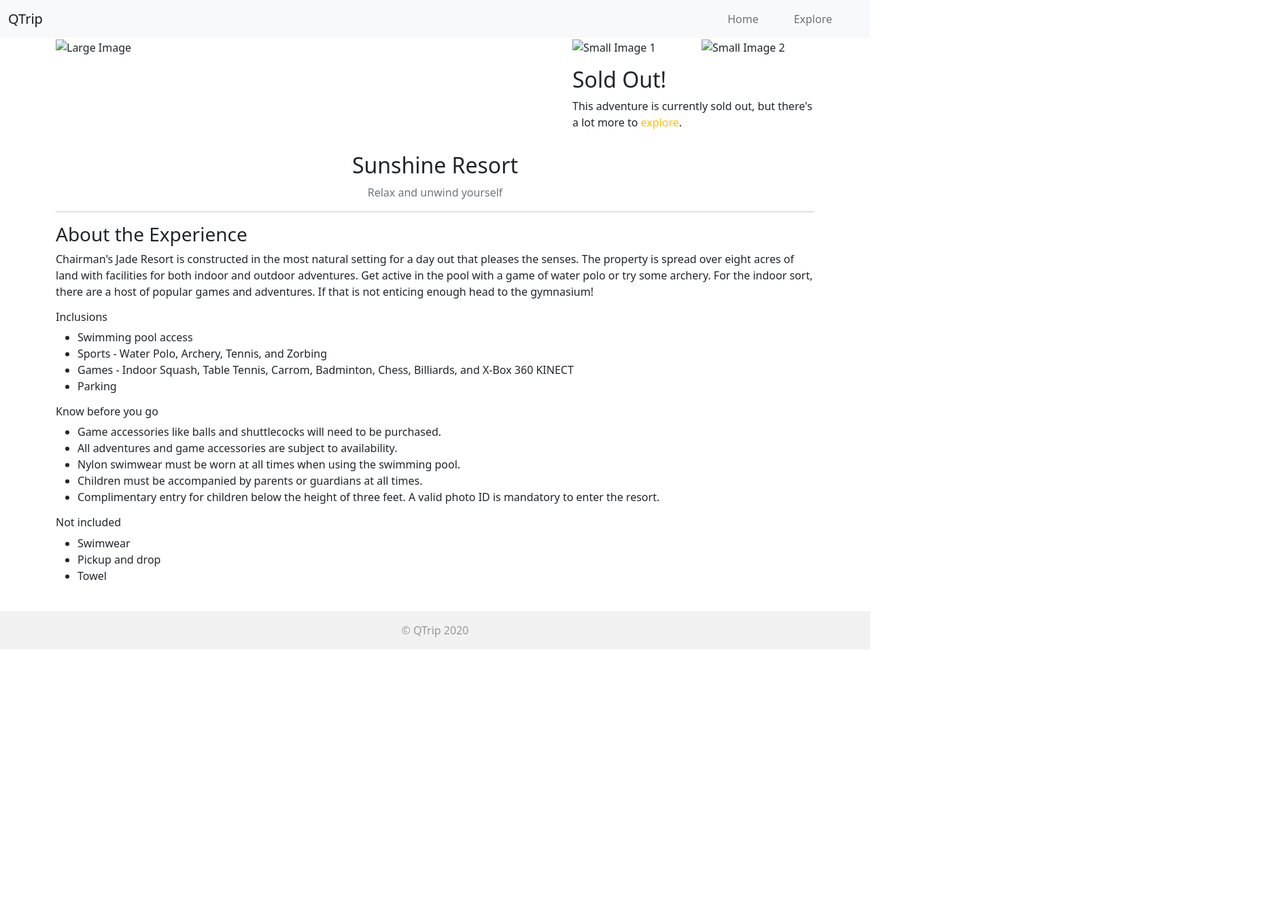
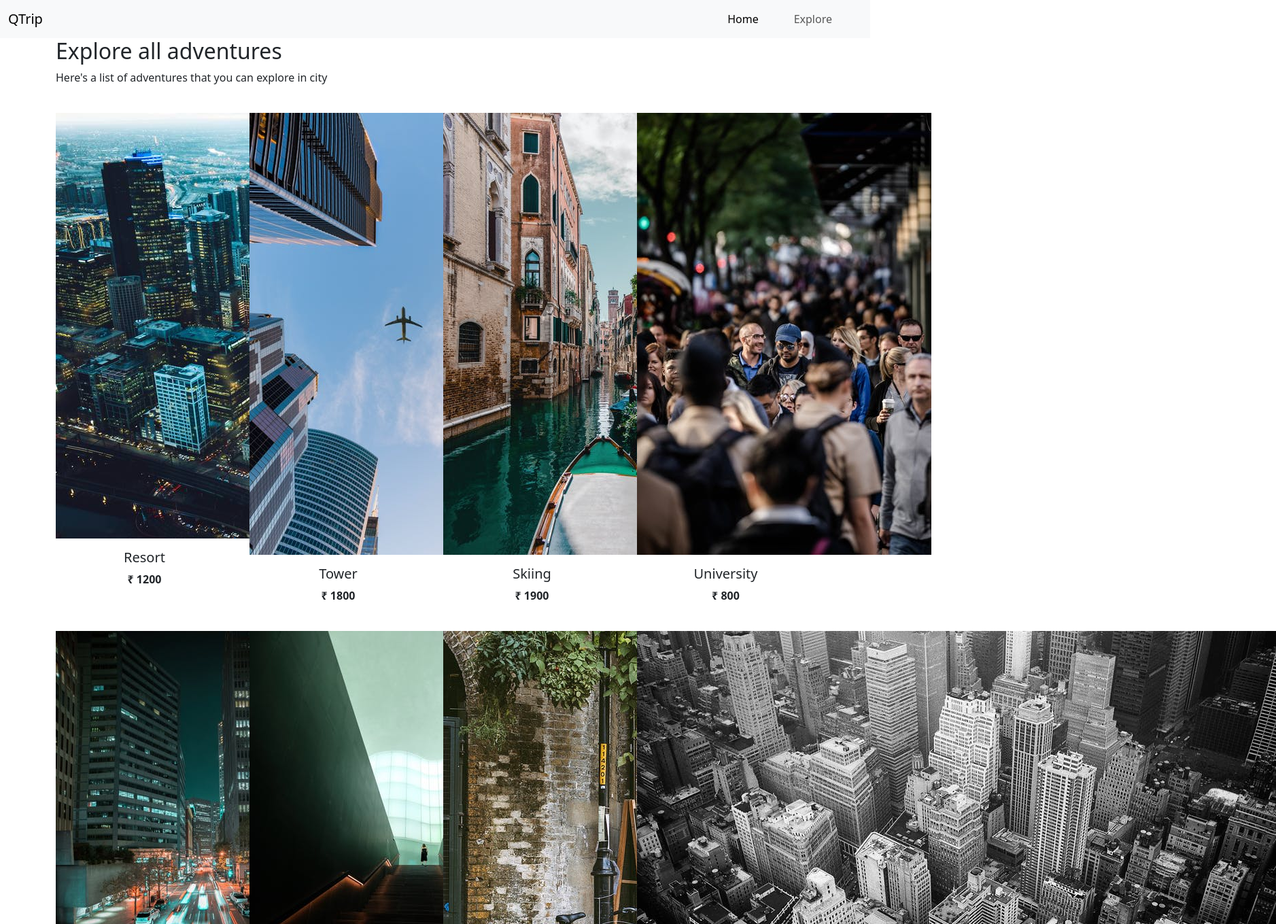
Before and after one commit to Lokeshvenkat/frontend, a plain HTML site: page Q Trip Static/pages/adventures/index.html in a window 1280 px wide. Shown: the top 1359 px of the page at 68% size, 1877 px wide, since content can reach past the window. Before the commit the page ends 955 px from the top, so only its background shows below. Drawn offline with nearby package versions, Linux system fonts and the light colour scheme.

Commit message:
Update index.html

```diff
--- a/Q Trip Static/pages/adventures/index.html
+++ b/Q Trip Static/pages/adventures/index.html
@@ -2,104 +2,177 @@
 <html lang="en">
 
 <head>
+    <!-- Set character encoding and viewport for responsive design -->
     <meta charset="UTF-8" />
     <meta name="viewport" content="width=device-width, initial-scale=1.0" />
+
+    <!-- Page title shown in browser tab -->
     <title>QTrip Adventures</title>
+
+    <!-- Link to Bootstrap CSS for responsive layout and components -->
+    <link href="https://cdn.jsdelivr.net/npm/bootstrap@5.3.0-alpha1/dist/css/bootstrap.min.css" rel="stylesheet"
+        integrity="sha384-GLhlTQ8iRABdZLl6O3oVMWSktQOp6b7In1Zl3/Jr59b6EGGoI1aFkw7cmDA6j6gD" crossorigin="anonymous">
+
+    <!-- Custom stylesheet -->
     <link rel="stylesheet" href="../../css/styles.css" />
-  <link href="https://cdn.jsdelivr.net/npm/bootstrap@5.0.2/dist/css/bootstrap.min.css" rel="stylesheet" integrity="sha384-EVSTQN3/azprG1Anm3QDgpJLIm9Nao0Yz1ztcQTwFspd3yD65VohhpuuCOmLASjC" crossorigin="anonymous">
 </head>
 
 <body>
     <!-- TODO: MODULE_ADVENTURES_GRID -->
-  <!-- 1. Copy navigation bar HTML from Landing page document -->
+    <!-- Navigation bar copied from landing page -->
+    <nav>
+        <nav class="navbar navbar-expand-sm bg-body-tertiary">
+            <div class="container-fluid d-flex">
+                <!-- QTrip brand/logo -->
+                <a class="navbar-brand" href="../../index.html">QTrip</a>
 
-  <nav class="navbar navbar-expand-lg navbar-light bg-light">
-    <div class="container-fluid">
-        <a class="navbar-brand" href="/workspace/lokeshvenkat36-ME_QTRIPSTATIC/index.html">QTrip</a>
-        <button class="navbar-toggler" type="button" data-bs-toggle="collapse" data-bs-target="#navbarNav" aria-controls="navbarNav" aria-expanded="false" aria-label="Toggle navigation">
+                <!-- Toggler for mobile view -->
+                <button class="navbar-toggler" type="button" data-bs-toggle="collapse"
+                    data-bs-target="#navbarNavAltMarkup" aria-controls="navbarNavAltMarkup" aria-expanded="false"
+                    aria-label="Toggle navigation">
                     <span class="navbar-toggler-icon"></span>
                 </button>
-        <div class="collapse navbar-collapse" id="navbarNav">
-            <ul class="navbar-nav ms-auto">
-                <li class="nav-item">
-                    <a class="nav-link" href="/workspace/lokeshvenkat36-ME_QTRIPSTATIC/index.html">Home</a>
-                </li>
-                <li class="nav-item">
-                    <a class="nav-link" href="/workspace/lokeshvenkat36-ME_QTRIPSTATIC/pages/adventures/resort/adventures-grid.html">Explore</a>
-                </li>
-            </ul>
+
+                <!-- Navigation links -->
+                <div class="collapse navbar-collapse justify-content-end" id="navbarNavAltMarkup">
+                    <div class="navbar-nav">
+                        <a class="nav-link active" aria-current="page" href="../../index.html" target="_blank">Home</a>
+                        <a class="nav-link" href="#">Explore</a>
                     </div>
                 </div>
         </nav>
+    </nav>
+
+    <!-- Main container for page content -->
     <div class="container">
-  <div class="row">
-      <div class="col-md-8">
-          <img src="/workspace/lokeshvenkat36-ME_QTRIPSTATIC/assets/adventures/resort/resort1.jpg" alt="Large Image" class="img-fluid">
-      </div>
-      <div class="col-md-4">
-          <div class="row">
-              <div class="col-6">
-                  <img src="/workspace/lokeshvenkat36-ME_QTRIPSTATIC/assets/adventures/resort/resort2.jpg" alt="Small Image 1" class="img-fluid">
-              </div>
-              <div class="col-6">
-                  <img src="/workspace/lokeshvenkat36-ME_QTRIPSTATIC/assets/adventures/resort/resort3.jpg" alt="Small Image 2" class="img-fluid">
+        <!-- Header for adventure grid section -->
+        <hedaer class="adventure-grid-header">
+            <h2>Explore all adventures</h2>
+            <!-- Description text under the header -->
+            <p class="adventure-paragraph mb-0"></p>Here's a list of adventures that you can explore in city</p>
+        </hedaer>
+
+        <!-- Adventure cards grid -->
+        <div class="content row py-0">
+            <!-- TODO: MODULE_ADVENTURES_GRID -->
+            <!-- Grid items for each adventure -->
+            <!-- Each tile has image, title, and price, and links to adventure detail -->
+
+            <!-- Adventure 1: Resort -->
+            <div class="tile-2 col-6 col-lg-3 mt-4">
+                <a href="./resort/index.html" target="_blank">
+                    <div class="tile-4">
+                        <img src="../../assets/adventures/resort.jpg" alt="Resort">
+                        <div class="tile-3 text-center pt-3 px-2">
+                            <h5>Resort</h5>
+                            <p><b>₹ 1200</b></p>
                         </div>
                     </div>
-          <div class="mt-3">
-              <h2>Sold Out!</h2>
-              <p>
-                  This adventure is currently sold out, but there's a lot more to
-                  <a href="/workspace/lokeshvenkat36-ME_QTRIPSTATIC/pages/adventures/resort/adventures-grid.html" target="_blank" class="text-decoration-none text-warning">explore</a>.
-              </p>
+                </a>
+            </div>
+
+            <!-- Adventure 2: Tower -->
+            <div class="tile-2 col-6 col-lg-3 mt-4">
+                <a href="#">
+                    <div class="tile-4">
+                        <img src="../../assets/adventures/tower.jpg" alt="Tower">
+                        <div class="tile-3 text-center pt-3 px-2">
+                            <h5>Tower</h5>
+                            <p><b>₹ 1800</b></p>
+                        </div>
+                    </div>
+                </a>
+            </div>
+
+            <!-- Adventure 3: Skiing (image is of church, probably needs fix) -->
+            <div class="tile-2 col-6 col-lg-3 mt-4">
+                <a href="#">
+                    <div class="tile-4">
+                        <img src="../../assets/adventures/church.jpg" alt="Skiing">
+                        <div class="tile-3 text-center pt-3 px-2">
+                            <h5>Skiing</h5>
+                            <p><b>₹ 1900</b></p>
+                        </div>
+                    </div>
+                </a>
+            </div>
+
+            <!-- Adventure 4: University -->
+            <div class="tile-2 col-6 col-lg-3 mt-4">
+                <a href="#">
+                    <div class="tile-4">
+                        <img src="../../assets/adventures/university.jpg" alt="University">
+                        <div class="tile-3 text-center pt-3 px-2">
+                            <h5>University</h5>
+                            <p><b>₹ 800</b></p>
+                        </div>
+                    </div>
+                </a>
+            </div>
+
+            <!-- Adventure 5: Market -->
+            <div class="tile-2 col-6 col-lg-3 mt-4">
+                <a href="#">
+                    <div class="tile-4">
+                        <img src="../../assets/adventures/market.jpg" alt="Market">
+                        <div class="tile-3 text-center pt-3 px-2">
+                            <h5>Market</h5>
+                            <p><b>₹ 600</b></p>
+                        </div>
+                    </div>
+                </a>
+            </div>
+
+            <!-- Adventure 6: Monument -->
+            <div class="tile-2 col-6 col-lg-3 mt-4">
+                <a href="#">
+                    <div class="tile-4">
+                        <img src="../../assets/adventures/mount.jpg" alt="Monument">
+                        <div class="tile-3 text-center pt-3 px-2">
+                            <h5>Monument</h5>
+                            <p><b>₹ 1200</b></p>
+                        </div>
+                    </div>
+                </a>
+            </div>
+
+            <!-- Adventure 7: Canopy -->
+            <div class="tile-2 col-6 col-lg-3 mt-4">
+                <a href="#">
+                    <div class="tile-4">
+                        <img src="../../assets/adventures/canopy.jpg" alt="Canopy">
+                        <div class="tile-3 text-center pt-3 px-2">
+                            <h5>Canopy</h5>
+                            <p><b>₹ 1800</b></p>
+                        </div>
+                    </div>
+                </a>
+            </div>
+
+            <!-- Adventure 8: Beach Getaway -->
+            <div class="tile-2 col-6 col-lg-3 mt-4">
+                <a href="#">
+                    <div class="tile-4">
+                        <img src="../../assets/adventures/beachside.jpg" alt="Beach Getaway">
+                        <div class="tile-3 text-center pt-3 px-2">
+                            <h5>Beach Getaway</h5>
+                            <p><b>₹ 2200</b></p>
+                        </div>
+                    </div>
+                </a>
             </div>
         </div>
     </div>
 
-  <div class="mt-3">
-      <h2 class="text-center">Sunshine Resort</h2>
-      <p class="text-center text-muted fs-6">Relax and unwind yourself</p>
-  </div>
-
-  <div>
-      <hr class="my-3">
-      <h3>About the Experience</h3>
-      <p>Chairman's Jade Resort is constructed in the most natural setting for a day out that pleases the senses. The property is spread over eight acres of land with facilities for both indoor and outdoor adventures. Get active in the pool with a game of water polo or try some archery. For the indoor sort, there are a host of popular games and adventures. If that is not enticing enough head to the gymnasium!</p>
-
-      <h6>Inclusions</h6>
-      <ul>
-          <li>Swimming pool access</li>
-          <li>Sports - Water Polo, Archery, Tennis, and Zorbing</li>
-          <li>Games - Indoor Squash, Table Tennis, Carrom, Badminton, Chess, Billiards, and X-Box 360 KINECT</li>
-          <li>Parking</li>
-      </ul>
-
-      <h6>Know before you go</h6>
-      <ul>
-          <li>Game accessories like balls and shuttlecocks will need to be purchased.</li>
-          <li>All adventures and game accessories are subject to availability.</li>
-          <li>Nylon swimwear must be worn at all times when using the swimming pool.</li>
-          <li>Children must be accompanied by parents or guardians at all times.</li>
-          <li>Complimentary entry for children below the height of three feet. A valid photo ID is mandatory to enter the resort.</li>
-      </ul>
-
-      <h6>Not included</h6>
-      <ul>
-          <li>Swimwear</li>
-          <li>Pickup and drop</li>
-          <li>Towel</li>
-      </ul>
-  </div>
-</div>
-
+    <!-- Footer with copyright -->
     <footer>
         <div class="container">© QTrip 2020</div>
     </footer>
 
-  <script
-    src="https://cdn.jsdelivr.net/npm/bootstrap@5.0.2/dist/js/bootstrap.bundle.min.js"
+    <!-- Bootstrap JavaScript bundle for interactive components like navbar toggler -->
+    <script src="https://cdn.jsdelivr.net/npm/bootstrap@5.0.2/dist/js/bootstrap.bundle.min.js"
         integrity="sha384-MrcW6ZMFYlzcLA8Nl+NtUVF0sA7MsXsP1UyJoMp4YLEuNSfAP+JcXn/tWtIaxVXM"
-    crossorigin="anonymous"
-  ></script>
+        crossorigin="anonymous"></script>
 </body>
 
 </html>
```
Lines whose indentation alone changed are shown as unchanged.
